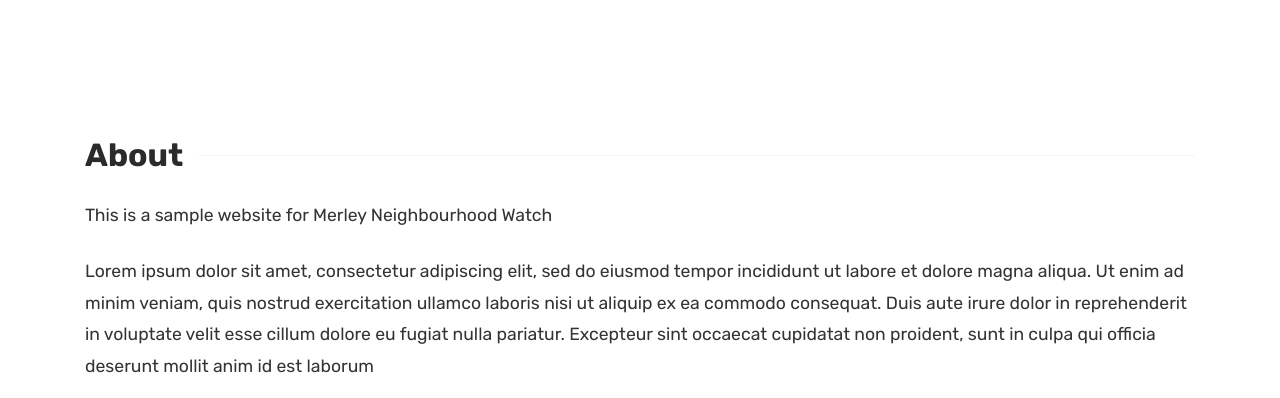
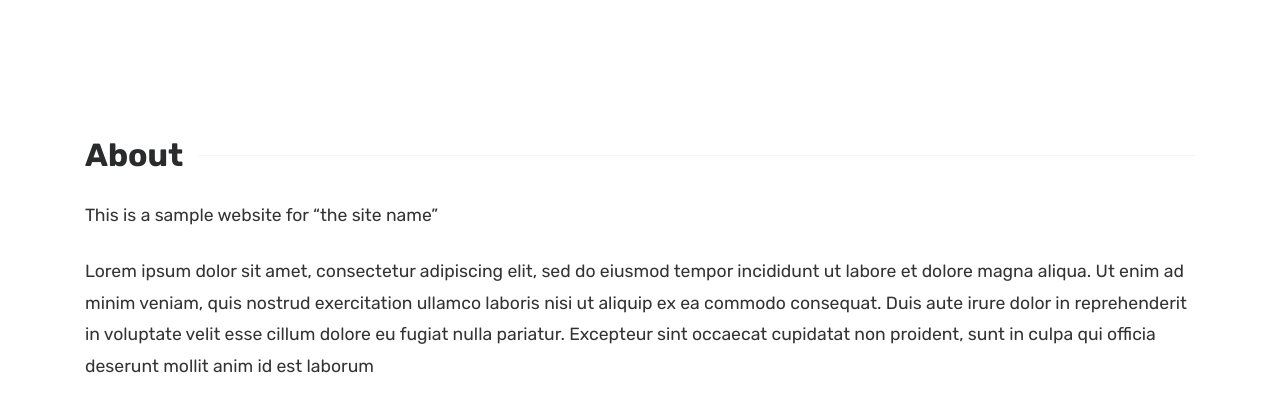
Before and after one commit to goldsmithd/goldsmithd.github.io, a Jekyll site: the page built from about.md, in a window 1280 px wide and 1042 px high. Shown: the top 398 px of the window. Built offline with Jekyll 4.4.1, drawn with Linux system fonts in a browser that asks for light colours.

Commit message:
Update about.md

```diff
--- a/about.md
+++ b/about.md
@@ -4,6 +4,6 @@
 comments: false
 ---
 
-This is a sample website for Merley Neighbourhood Watch
+This is a sample website for "the site name"
 
 Lorem ipsum dolor sit amet, consectetur adipiscing elit, sed do eiusmod tempor incididunt ut labore et dolore magna aliqua. Ut enim ad minim veniam, quis nostrud exercitation ullamco laboris nisi ut aliquip ex ea commodo consequat. Duis aute irure dolor in reprehenderit in voluptate velit esse cillum dolore eu fugiat nulla pariatur. Excepteur sint occaecat cupidatat non proident, sunt in culpa qui officia deserunt mollit anim id est laborum
```
